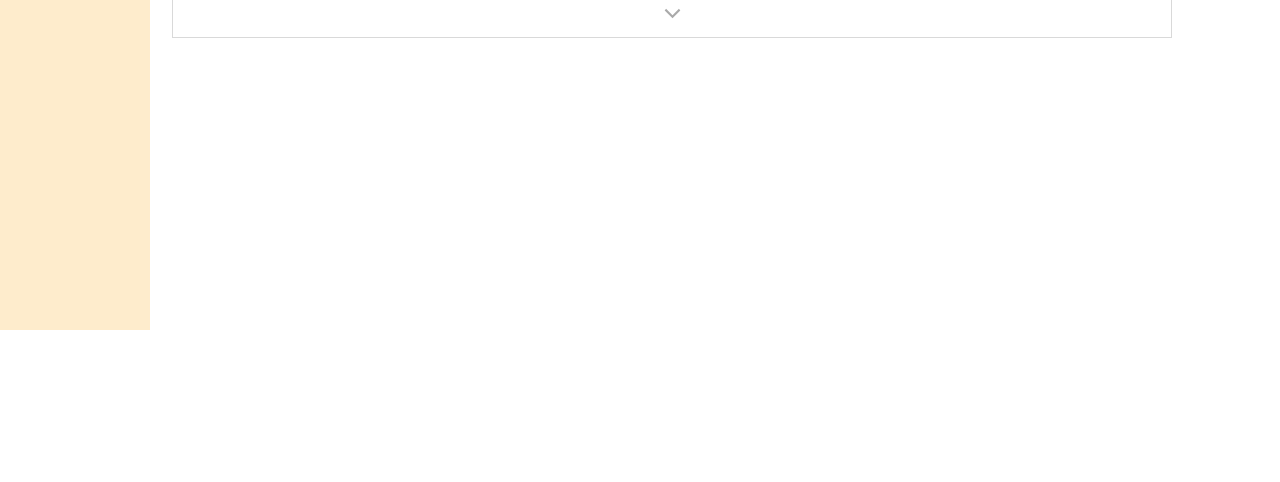
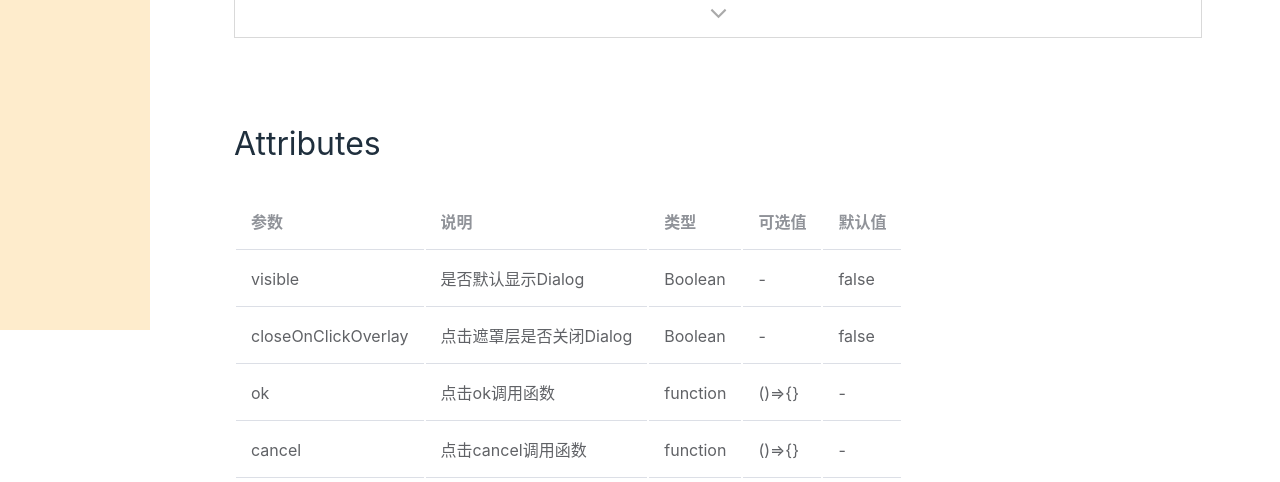
Before and after one commit to tang-xuan11/star-ui, a Vue app: page /#/doc/dialog in a window 1280 px wide. Shown: the part 470-952 px from the top of the page. Before the commit the page ends 800 px from the top, so only its background shows below. Built offline with nearby package versions, Linux system fonts and the light colour scheme.

Commit message:
创建 Table.vue 组件

```diff
--- a/src/components/DialogDemo.vue
+++ b/src/components/DialogDemo.vue
@@ -3,16 +3,59 @@
   <Demo :component="Dialog1Demo" />
   <h1>快速使用</h1>
   <Demo :component="Dialog2Demo" />
+  <Table>
+    <tr>
+      <td>visible</td>
+      <td>是否默认显示Dialog</td>
+      <td>Boolean</td>
+      <td>-</td>
+      <td>false</td>
+    </tr>
+    <tr>
+      <td>closeOnClickOverlay</td>
+      <td>点击遮罩层是否关闭Dialog</td>
+      <td>Boolean</td>
+      <td>-</td>
+      <td>false</td>
+    </tr>
+    <tr>
+      <td>ok</td>
+      <td>点击ok调用函数</td>
+      <td>function</td>
+      <td>()=>{}</td>
+      <td>-</td>
+    </tr>
+    <tr>
+      <td>cancel</td>
+      <td>点击cancel调用函数</td>
+      <td>function</td>
+      <td>()=>{}</td>
+      <td>-</td>
+    </tr>
+  </Table>
 </template>
 
 <script lang="ts">
+import Table from "./Table.vue";
 import Demo from "./Demo.vue";
 import Dialog1Demo from "./Dialog1.demo.vue";
 import Dialog2Demo from "./Dialog2.demo.vue";
 export default {
-  components: { Demo },
+  components: { Demo, Table },
   setup() {
     return { Dialog1Demo, Dialog2Demo };
   },
 };
 </script>
+
+<style lang="scss" scoped>
+table td {
+  padding: 15px;
+  border-bottom: 1px solid #dcdfe6;
+  color: #606266;
+  @media (max-width: 500px) {
+    padding: 4px;
+    font-size: 14px;
+  }
+}
+</style>
--- /dev/null
+++ b/src/components/Table.vue
@@ -0,0 +1,63 @@
+<template>
+  <div class="content">
+    <h1 id="attributes">Attributes</h1>
+    <table>
+      <thead>
+        <tr>
+          <th>参数</th>
+          <th>说明</th>
+          <th>类型</th>
+          <th>可选值</th>
+          <th>默认值</th>
+        </tr>
+      </thead>
+      <tbody>
+        <slot />
+      </tbody>
+    </table>
+  </div>
+</template>
+
+<script>
+export default {};
+</script>
+
+<style lang="scss" scoped>
+#attributes {
+  color: #1f2f3d;
+  margin: 50px 0 25px;
+}
+.content {
+  width: 100%;
+  overflow-x: auto;
+  margin-bottom: 25px;
+}
+table {
+  font-size: 16px;
+}
+table th {
+  text-align: left;
+  padding: 15px;
+  border-bottom: 1px solid #dcdfe6;
+  color: #909399;
+  @media (max-width: 500px) {
+    padding: 4px 0;
+    min-width: 100px;
+  }
+}
+table {
+  @media (max-width: 500px) {
+    width: 100%;
+    overflow-x: auto;
+  }
+}
+table td {
+  padding: 15px;
+  border-bottom: 1px solid #dcdfe6;
+  color: #606266;
+  @media (max-width: 500px) {
+    padding: 4px;
+    font-size: 14px;
+  }
+}
+</style>
--- a/src/view/Doc.vue
+++ b/src/view/Doc.vue
@@ -73,6 +73,7 @@ export default {
 }
 .content {
   display: flex;
+  justify-content: center;
   > aside {
     flex-shrink: 0;
     z-index: 10;
@@ -82,6 +83,7 @@ export default {
     padding: 16px;
     background: white;
     padding-top: 100px;
+    max-width: 1000px;
   }
 }
 .aside-wrapper {
```
